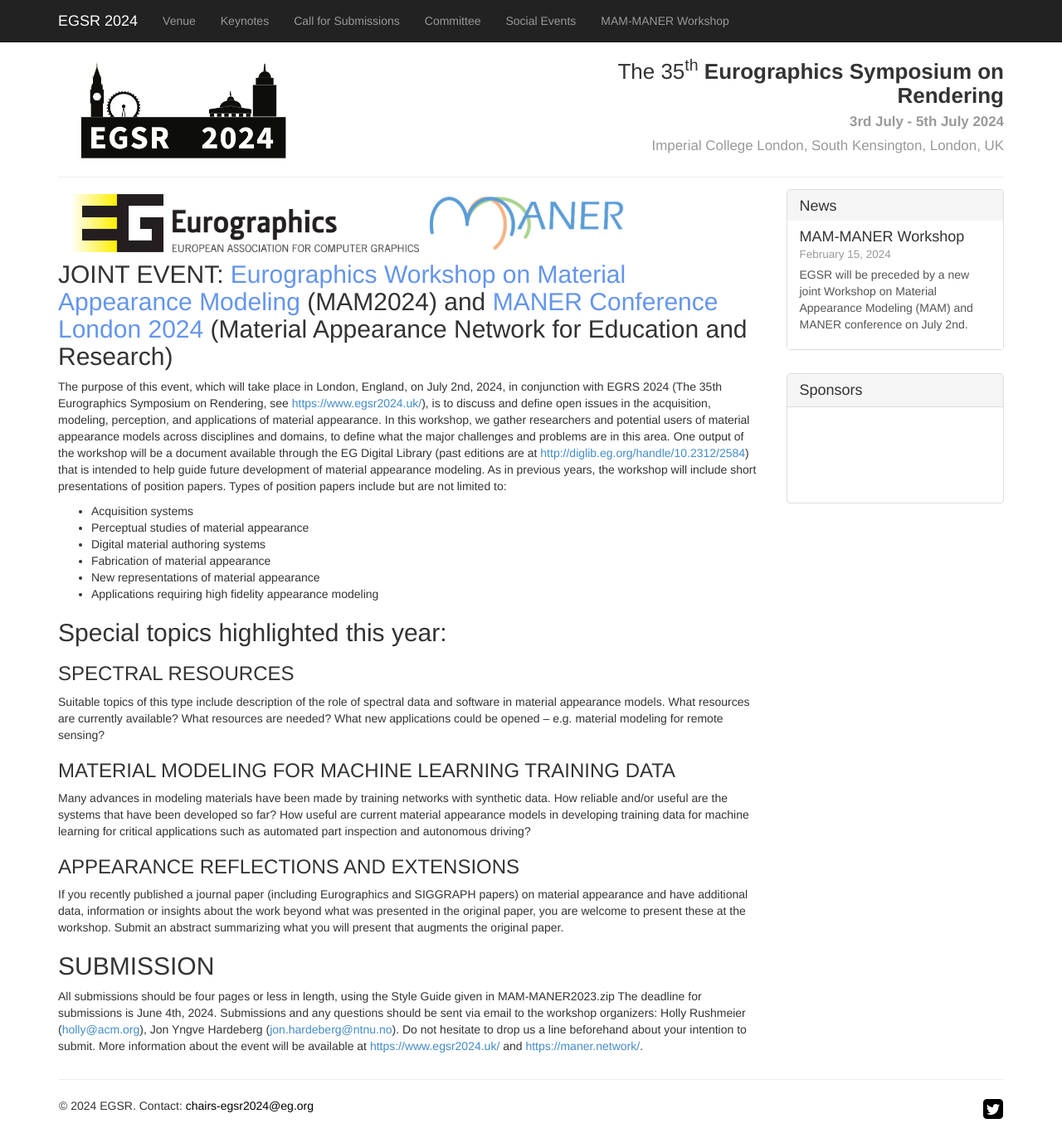
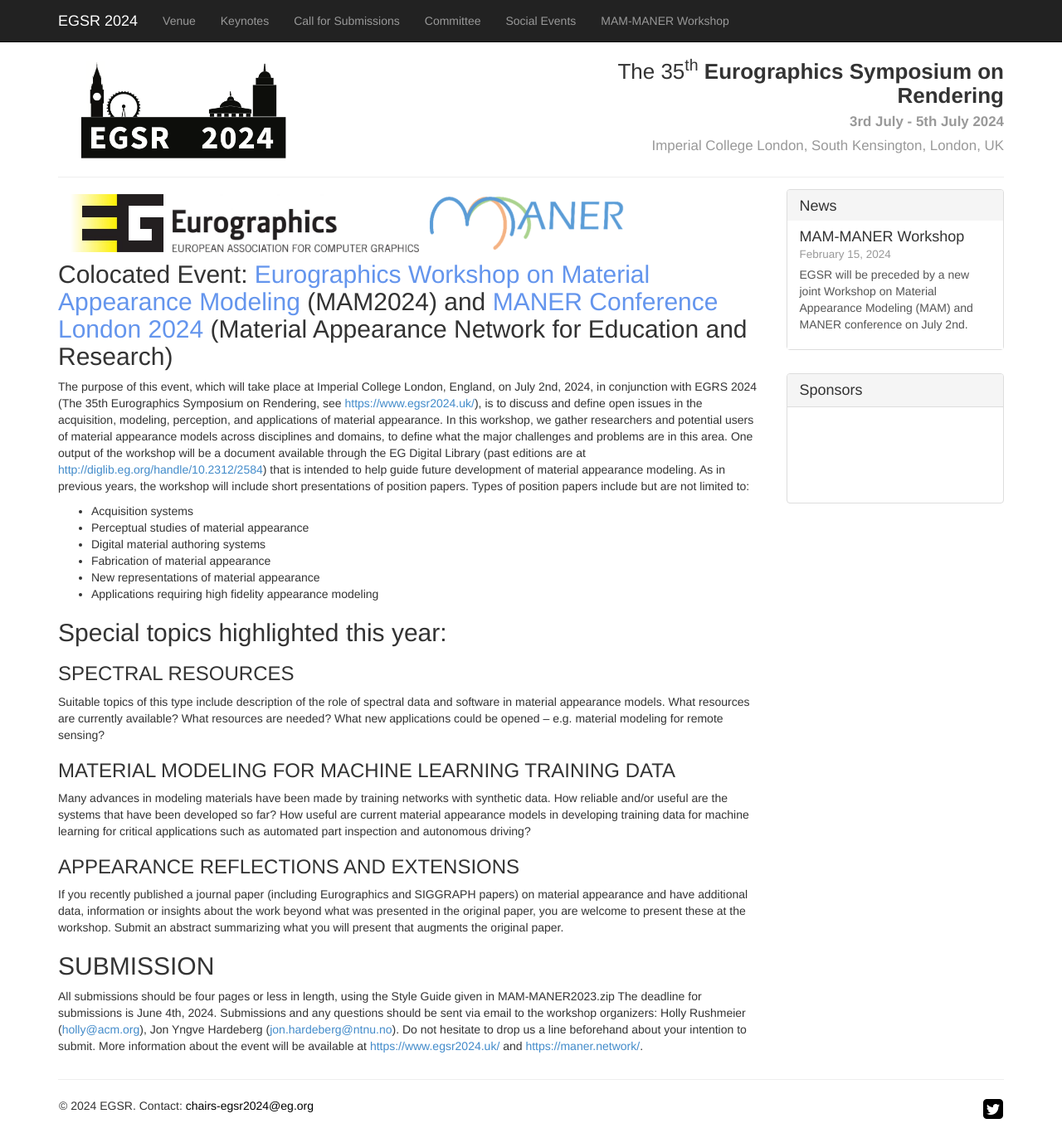
Before and after one commit to emilienogue/egsr2024.github.io, a Jekyll site: the page built from MAM-MANER Workshop.md, in a window 1280 px wide and 1372 px high. Shown: the whole window at 83% size. Built offline with Jekyll 4.4.1, drawn with Linux system fonts in a browser that asks for light colours; comment, search, counter and statistics services are not loaded.

```diff
--- a/MAM-MANER Workshop.md
+++ b/MAM-MANER Workshop.md
@@ -34,8 +34,8 @@
 </div>
 
 <div class="text-content">
-    <h2>JOINT EVENT: <span style="color: #6495ED;">Eurographics Workshop on Material Appearance Modeling</span> (MAM2024) and <span style="color: #6495ED;">MANER Conference London 2024</span> (Material Appearance Network for Education and Research)</h2>
-    <p>The purpose of this event, which will take place in London, England, on July 2nd, 2024, in conjunction with EGRS 2024 (The 35th Eurographics Symposium on Rendering, see <a href="https://www.egsr2024.uk/">https://www.egsr2024.uk/</a>), is to discuss and define open issues in the acquisition, modeling, perception, and applications of material appearance. In this workshop, we gather researchers and potential users of material appearance models across disciplines and domains, to define what the major challenges and problems are in this area. One output of the workshop will be a document available through the EG Digital Library (past editions are at <a href="http://diglib.eg.org/handle/10.2312/2584">http://diglib.eg.org/handle/10.2312/2584</a>) that is intended to help guide future development of material appearance modeling. As in previous years, the workshop will include short presentations of position papers. Types of position papers include but are not limited to:</p>
+    <h2>Colocated Event: <span style="color: #6495ED;">Eurographics Workshop on Material Appearance Modeling</span> (MAM2024) and <span style="color: #6495ED;">MANER Conference London 2024</span> (Material Appearance Network for Education and Research)</h2>
+    <p>The purpose of this event, which will take place at Imperial College London, England, on July 2nd, 2024, in conjunction with EGRS 2024 (The 35th Eurographics Symposium on Rendering, see <a href="https://www.egsr2024.uk/">https://www.egsr2024.uk/</a>), is to discuss and define open issues in the acquisition, modeling, perception, and applications of material appearance. In this workshop, we gather researchers and potential users of material appearance models across disciplines and domains, to define what the major challenges and problems are in this area. One output of the workshop will be a document available through the EG Digital Library (past editions are at <a href="http://diglib.eg.org/handle/10.2312/2584">http://diglib.eg.org/handle/10.2312/2584</a>) that is intended to help guide future development of material appearance modeling. As in previous years, the workshop will include short presentations of position papers. Types of position papers include but are not limited to:</p>
     <ul>
         <li>Acquisition systems</li>
         <li>Perceptual studies of material appearance</li>
```
Also changed, not shown: index.md (+1 -1 lines).
